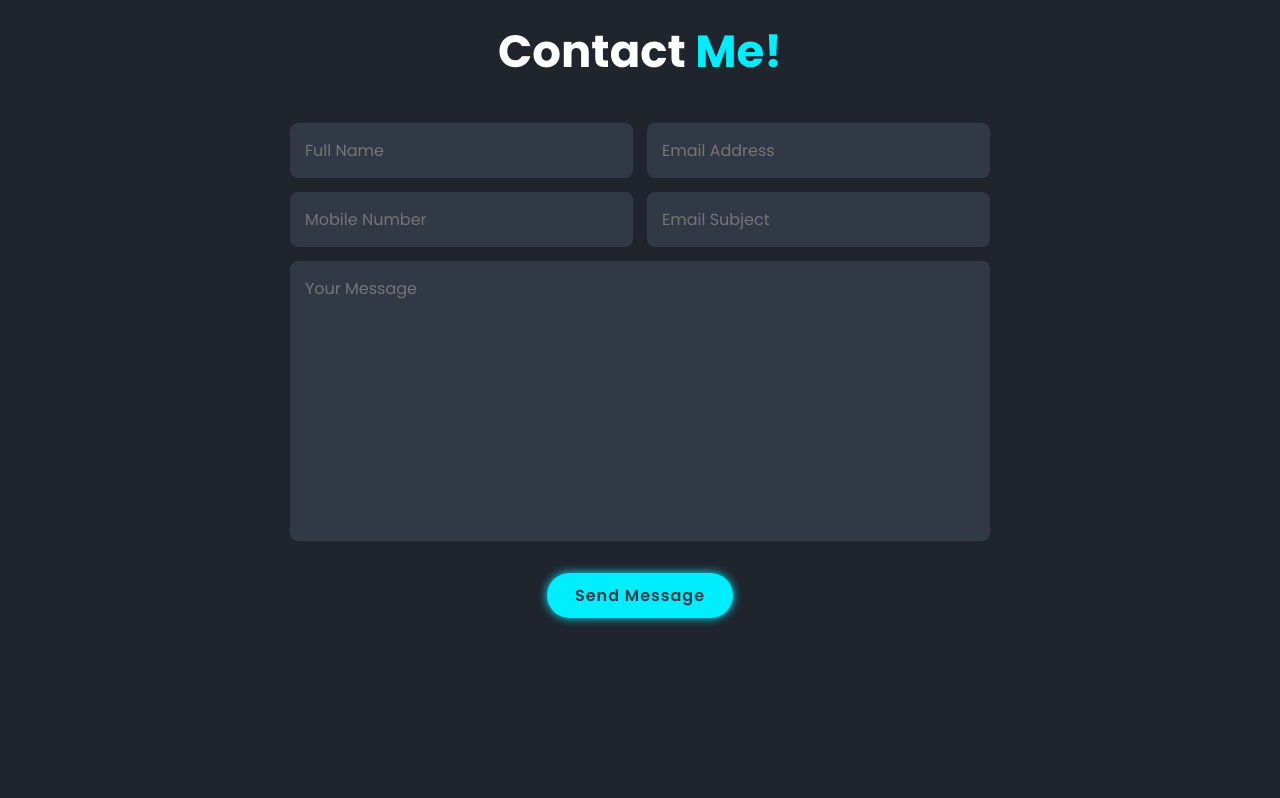
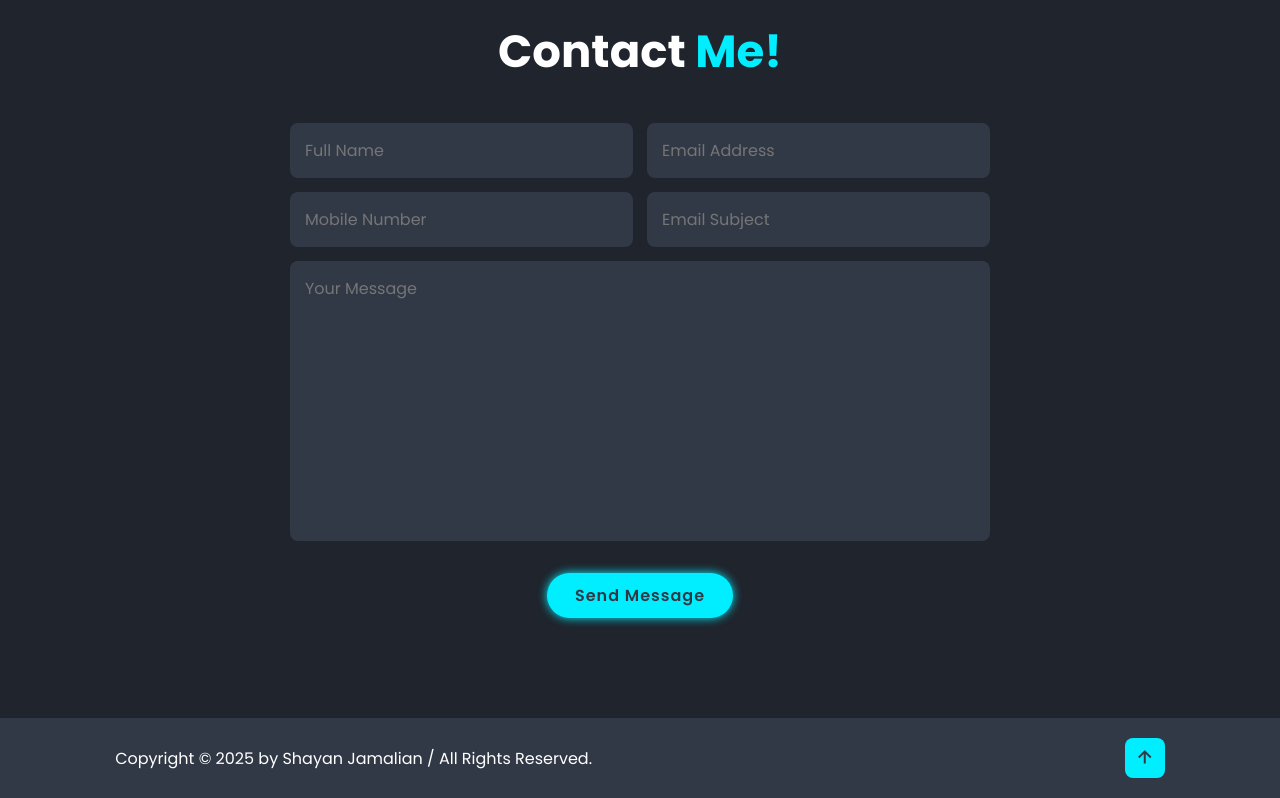
Before and after one commit to shayanjmln/Start-Project-Complete-Responsive-Portfolio-Website, a plain HTML site: page index.html in a window 1280 px wide. Shown: the part 3282-4080 px from the top of the page. Before the commit the page ends 4000 px from the top, so only its background shows below. Drawn offline with nearby package versions, Linux system fonts and the light colour scheme.

Commit message:
footer design + scroll sections active link JS

```diff
--- a/css/style.css
+++ b/css/style.css
@@ -331,3 +331,35 @@ span {
     margin-top: 2rem;
     cursor: pointer;
 }
+
+.footer {
+    display: flex;
+    justify-content: space-between;
+    align-items: center;
+    flex-wrap: wrap;
+    padding: 2rem 9%;
+    background: var(--second-bg-color);
+}
+
+.footer-text p {
+    font-size: 1.6rem;
+}
+
+.footer-iconTop a {
+    display: inline-flex;
+    justify-content: center;
+    align-items: center;
+    padding: .8rem;
+    background: var(--main-color);
+    border-radius: .8rem;
+    transition: .5s ease;
+}
+
+.footer-iconTop a:hover {
+    box-shadow: 0 0 1rem var(--main-color);
+}
+
+.footer-iconTop a i {
+    font-size: 2.4rem;
+    color: var(--second-bg-color);
+}
--- a/index.html
+++ b/index.html
@@ -176,7 +176,15 @@
      </section>
 
     <!-- footer design -->
+     <footer class="footer">
+      <div class="footer-text">
+        <p>Copyright &copy; 2025 by Shayan Jamalian / All Rights Reserved.</p>
+      </div>
 
+      <div class="footer-iconTop">
+        <a href="#home"><i class='bx  bx-up-arrow-alt'  ></i> </a>
+      </div>
+     </footer>
 
     <!-- scroll reveal -->
     <script src="https://unpkg.com/scrollreveal"></script>
--- a/js/script.js
+++ b/js/script.js
@@ -8,6 +8,19 @@ let sections = document.querySelectorAll('section');
 let navLinks = document.querySelectorAll('header nav a');
 
 window.onscroll = () => {
+    sections.forEach(sec => {
+        let top = window.scrollY;
+        let offset = sec.offsetTop - 150;
+        let height = sec.offsetHeight;
+        let id = sec.getAttribute('id');
+
+        if(top >= offset && top < offset + height) {
+            navLinks.forEach(links => {
+                links.classList.remove('active');
+                document.querySelector('header nav a[href*=' + id + ']').classList.add('active');
+            });
+        };
+    });
 
 
     /*==================== sticky navbar ====================*/
```
